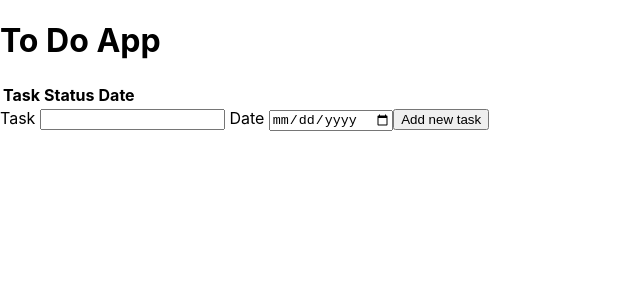
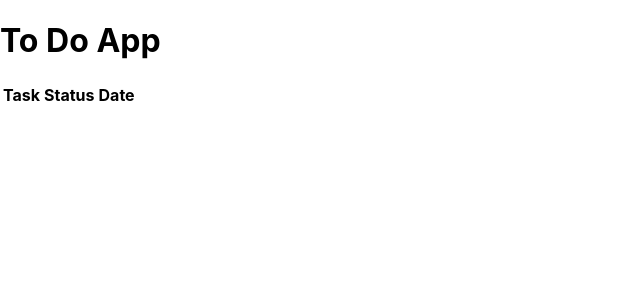
Before and after one commit to JSadowy/to-do-application, a React (Create React App) app: page / in a window 1280 px wide. Shown: the top 300 px of the page, without its empty margins (0-640 px from the left). Built offline with nearby package versions, Linux system fonts and the light colour scheme.

Commit message:
Add new Component

```diff
--- a/src/App.js
+++ b/src/App.js
@@ -1,28 +1,13 @@
 import { TableHead } from "./Components/TableHead";
-import { useState } from "react";
-import { toDoData } from "./toDoData";
-import { ToDoTask } from "./Components/ToDoTask";
-import { CreateNewTask } from "./Components/CreateNewTask";
 
 function App() {
-  const [toDo, setToDo] = useState(toDoData);
-
   return (
     <div className="App">
       <h1>To Do App</h1>
       <TableHead />
-      {
-        toDo.map((toDo, index) => (
-          <ToDoTask
-            index={index}
-            toDo={toDo} />
-        ))
-      }
+    </div>
 
-      <div>
-        <CreateNewTask />
-      </div>
-    </div>
   );
 }
+
 export default App;
```
